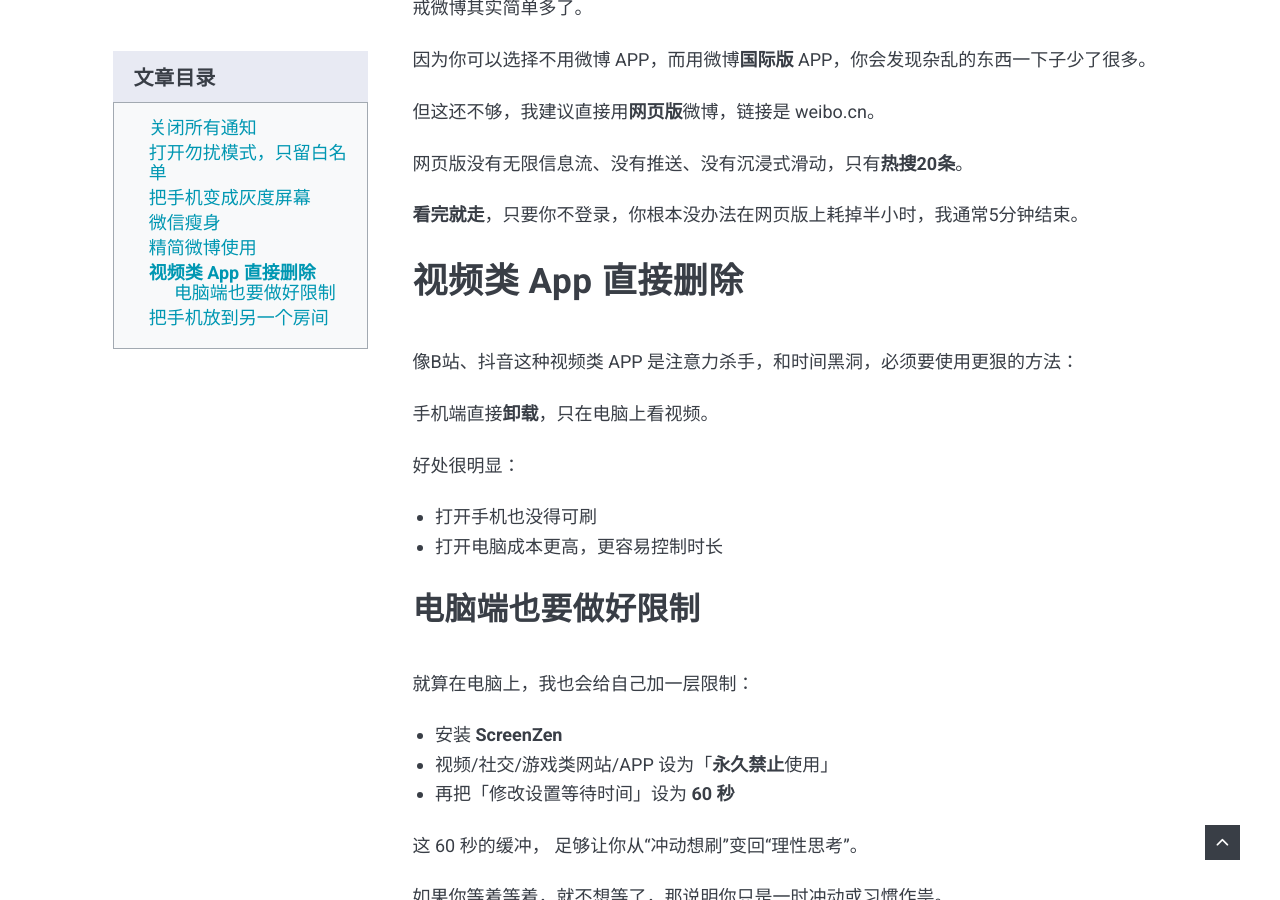
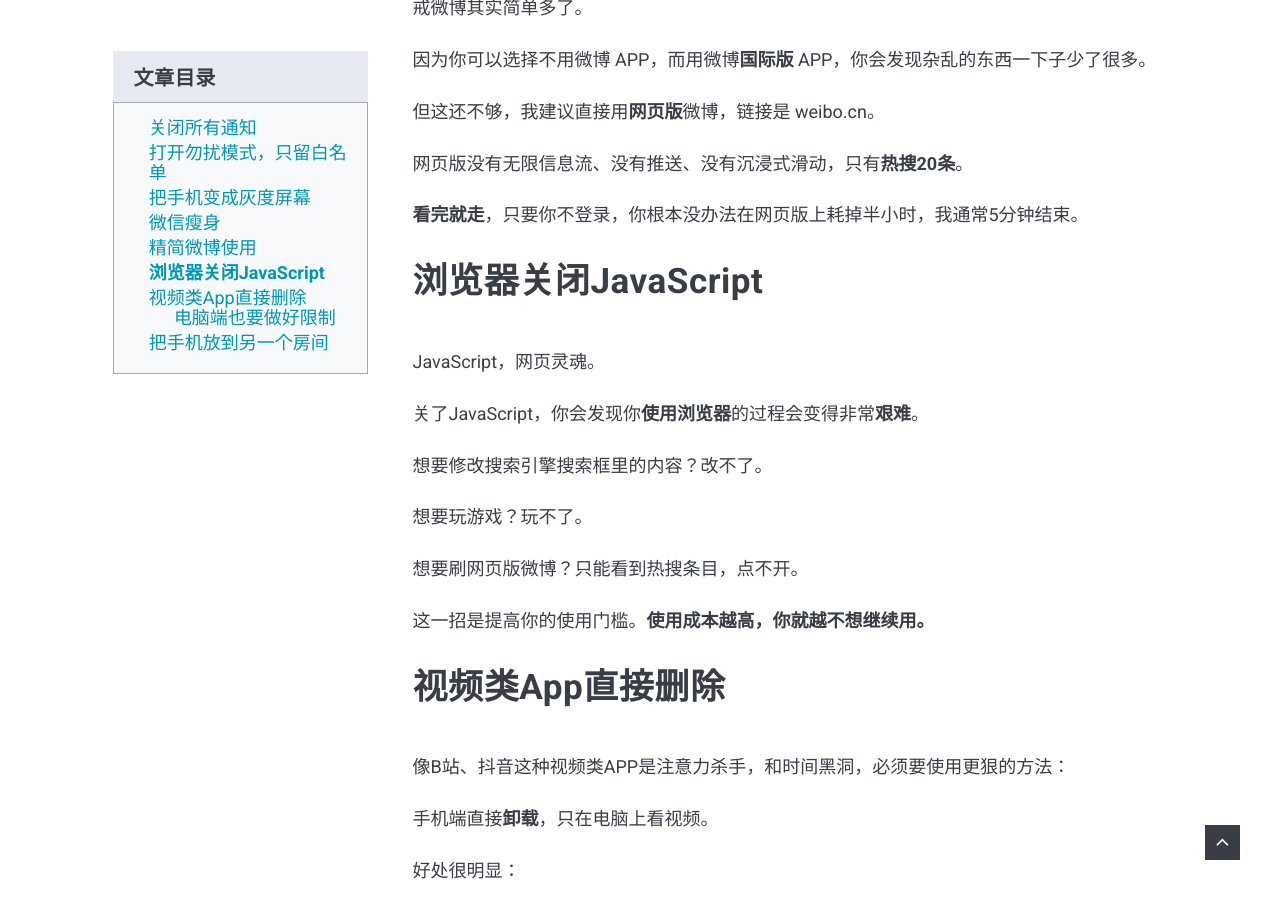
Before and after one commit to xiangxinotes/xiangxinotes.github.io, a Jekyll site: the page built from _posts/2026-04-07-how-to-reduce-phone-usage-effectively.markdown, in a window 1280 px wide and 900 px high, scrolled down 3274 px. Built offline with Jekyll 4.4.1, drawn with Linux system fonts in a browser that asks for light colours; nearby versions of some CDN libraries; comment, search, counter and statistics services are not loaded; some of the changed text lies outside the part shown.

Commit message:
add one more way to reduce phone usage

```diff
--- a/_posts/2026-04-07-how-to-reduce-phone-usage-effectively.markdown
+++ b/_posts/2026-04-07-how-to-reduce-phone-usage-effectively.markdown
@@ -103,9 +103,23 @@ keywords: "少用手机,自律,专注,手机依赖,intentional living,屏幕使
 
 **看完就走**，只要你不登录，你根本没办法在网页版上耗掉半小时，我通常5分钟结束。
 
-## 视频类 App 直接删除
+## 浏览器关闭JavaScript
 
-像B站、抖音这种视频类 APP 是注意力杀手，和时间黑洞，必须要使用更狠的方法：
+JavaScript，网页灵魂。
+
+关了JavaScript，你会发现你**使用浏览器**的过程会变得非常**艰难**。
+
+想要修改搜索引擎搜索框里的内容？改不了。
+
+想要玩游戏？玩不了。
+
+想要刷网页版微博？只能看到热搜条目，点不开。
+
+这一招是提高你的使用门槛。**使用成本越高，你就越不想继续用。**
+
+## 视频类App直接删除
+
+像B站、抖音这种视频类APP是注意力杀手，和时间黑洞，必须要使用更狠的方法：
 
 手机端直接**卸载**，只在电脑上看视频。
 
```
Also changed, not shown: other parts of _posts/2026-04-07-how-to-reduce-phone-usage-effectively.markdown (+2 -2 lines).
